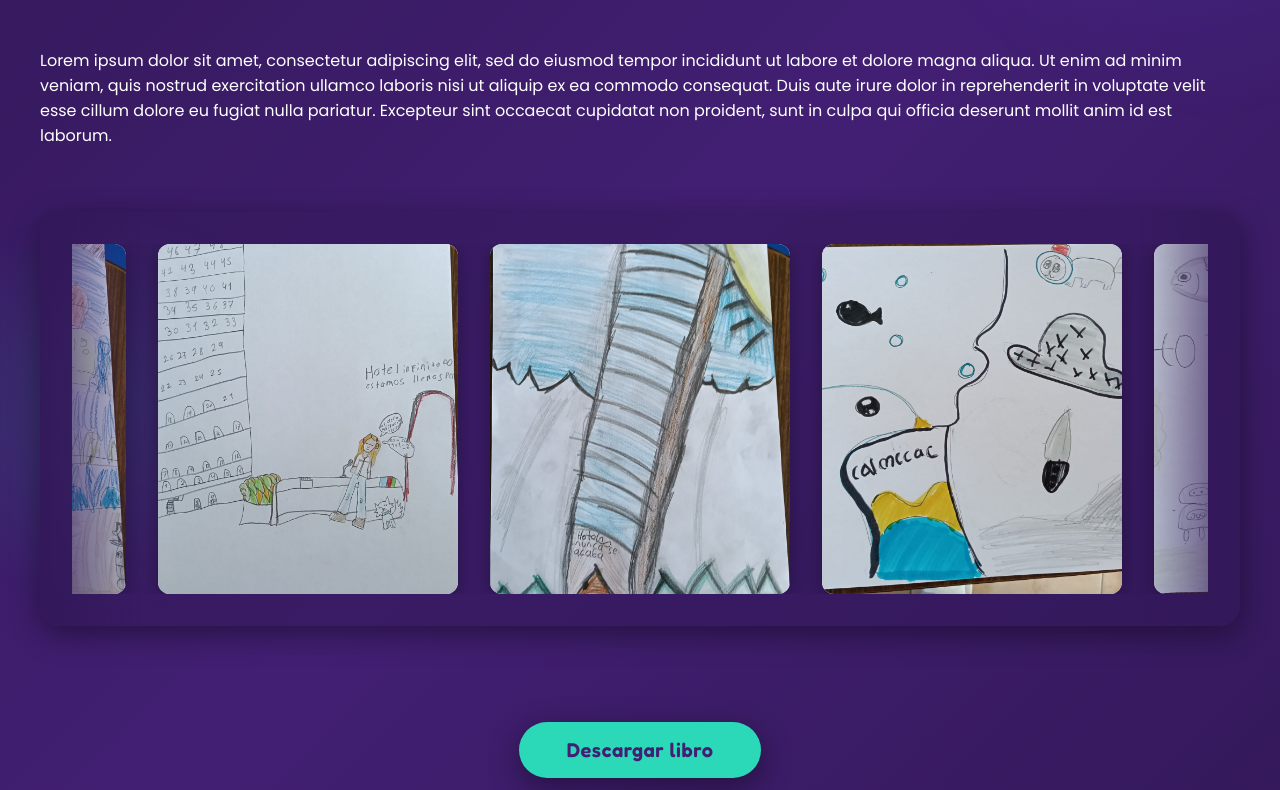
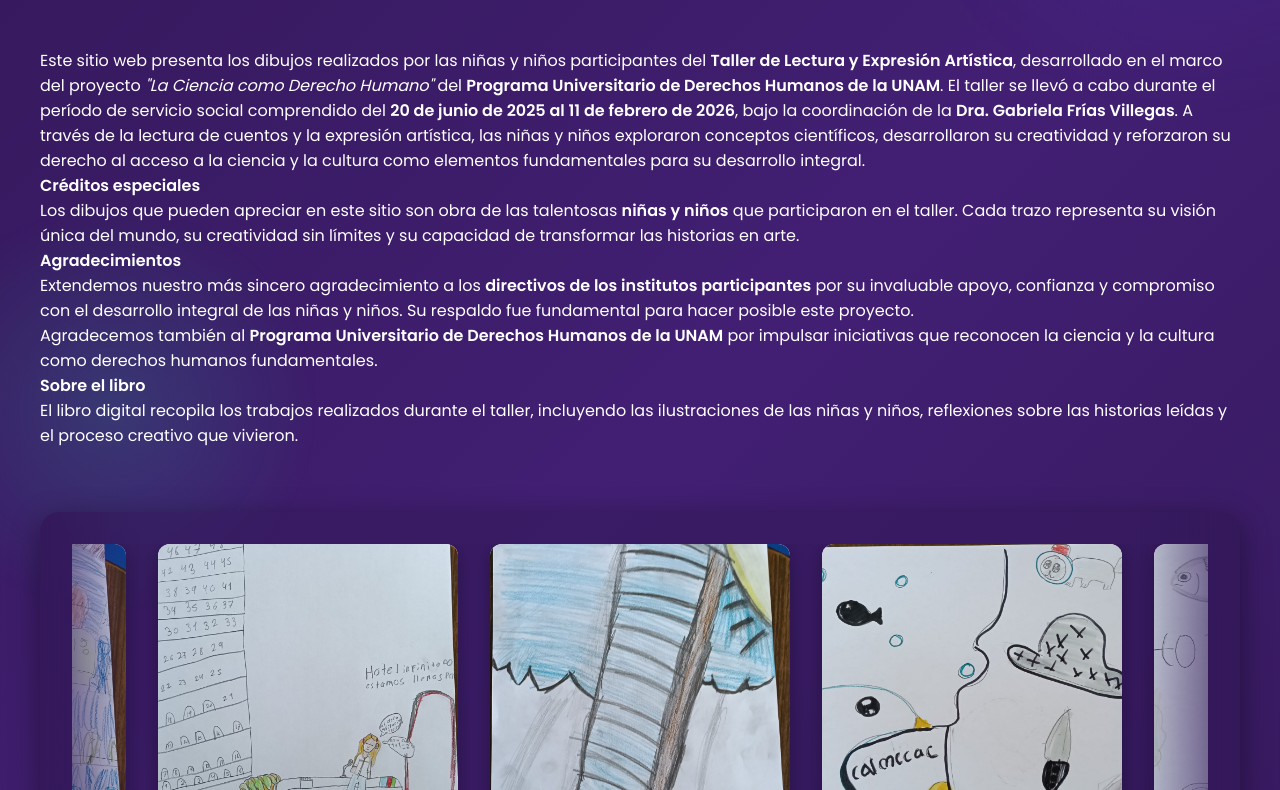
Before and after one commit to CarlosESalinas/taller-lectura-devops, a website: page src/index.html in a window 1280 px wide. Shown: the part 278-1068 px from the top of the page. Drawn offline with Linux system fonts and the light colour scheme.

Commit message:
content: actualizar descripción del proyecto
- Información del Programa Universitario de Derechos Humanos UNAM
- Proyecto 'La Ciencia como Derecho Humano'
- Coordinación: Dra. Gabriela Frías Villegas
- Período: 20 junio 2025 - 11 febrero 2026
- Créditos a niñas y niños participantes
- Agradecimientos a directivos de institutos
- Descripción profesional y emotiva

Refs #9

```diff
--- a/src/index.html
+++ b/src/index.html
@@ -24,7 +24,7 @@
     <!-- Header con gradiente -->
     <header class="header">
       <div class="header-content">
-        <h1 class="header-title">Talller de Lectura y expresión Artística</h1>
+        <h1 class="header-title">Talller de Lectura y Expresión Artística</h1>
       </div>
     </header>
 
@@ -34,15 +34,46 @@
         <div class="container">
           <!-- Título principal -->
           <h2 class="main-title">Acerca de este proyecto</h2>
-          <p>
-            Lorem ipsum dolor sit amet, consectetur adipiscing elit, sed do
-            eiusmod tempor incididunt ut labore et dolore magna aliqua. Ut enim
-            ad minim veniam, quis nostrud exercitation ullamco laboris nisi ut
-            aliquip ex ea commodo consequat. Duis aute irure dolor in
-            reprehenderit in voluptate velit esse cillum dolore eu fugiat nulla
-            pariatur. Excepteur sint occaecat cupidatat non proident, sunt in
-            culpa qui officia deserunt mollit anim id est laborum.
-          </p>
+            <p>
+              Este sitio web presenta los dibujos realizados por las niñas y niños participantes
+              del <strong>Taller de Lectura y Expresión Artística</strong>, desarrollado en el marco
+              del proyecto <em>"La Ciencia como Derecho Humano"</em> del
+              <strong>Programa Universitario de Derechos Humanos de la UNAM</strong>.
+
+              El taller se llevó a cabo durante el período de servicio social comprendido del
+              <strong>20 de junio de 2025 al 11 de febrero de 2026</strong>, bajo la coordinación
+              de la <strong>Dra. Gabriela Frías Villegas</strong>.
+              A través de la lectura de cuentos y la expresión artística, las niñas y niños
+              exploraron conceptos científicos, desarrollaron su creatividad y reforzaron su
+              derecho al acceso a la ciencia y la cultura como elementos fundamentales para su
+              desarrollo integral.
+            </p>
+            <h4> Créditos especiales</h4>
+              <p>
+                Los dibujos que pueden apreciar en este sitio son obra de las talentosas
+                <strong>niñas y niños</strong> que participaron en el taller. Cada trazo
+                representa su visión única del mundo, su creatividad sin límites y su capacidad
+                de transformar las historias en arte.
+              </p>
+            <h4> Agradecimientos</h4>
+              <p>
+                Extendemos nuestro más sincero agradecimiento a los <strong>directivos de los
+                institutos participantes</strong> por su invaluable apoyo, confianza y compromiso
+                con el desarrollo integral de las niñas y niños. Su respaldo fue fundamental
+                para hacer posible este proyecto.
+                <br>
+                Agradecemos también al <strong>Programa Universitario de Derechos Humanos de la
+                UNAM</strong> por impulsar iniciativas que reconocen la ciencia y la cultura
+                como derechos humanos fundamentales.
+              </p>
+
+            <h4> Sobre el libro</h4>
+              <p>
+                El libro digital recopila los trabajos realizados durante el taller,
+                incluyendo las ilustraciones de las niñas y niños, reflexiones sobre las
+                historias leídas y el proceso creativo que vivieron.
+              </p>
+
 
           <!-- Carrusel de imágenes -->
           <div class="carousel-container">
```
